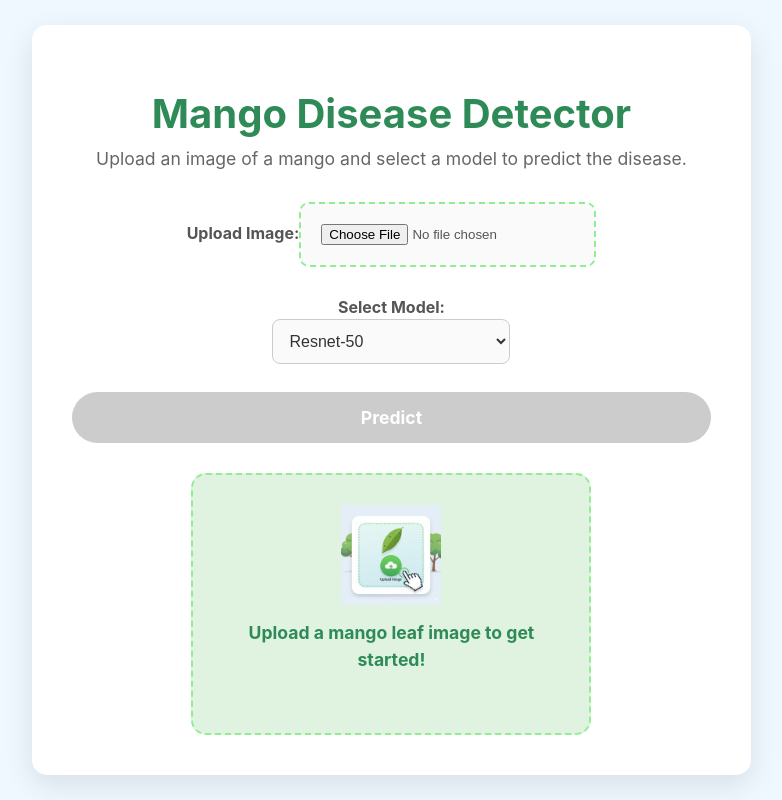
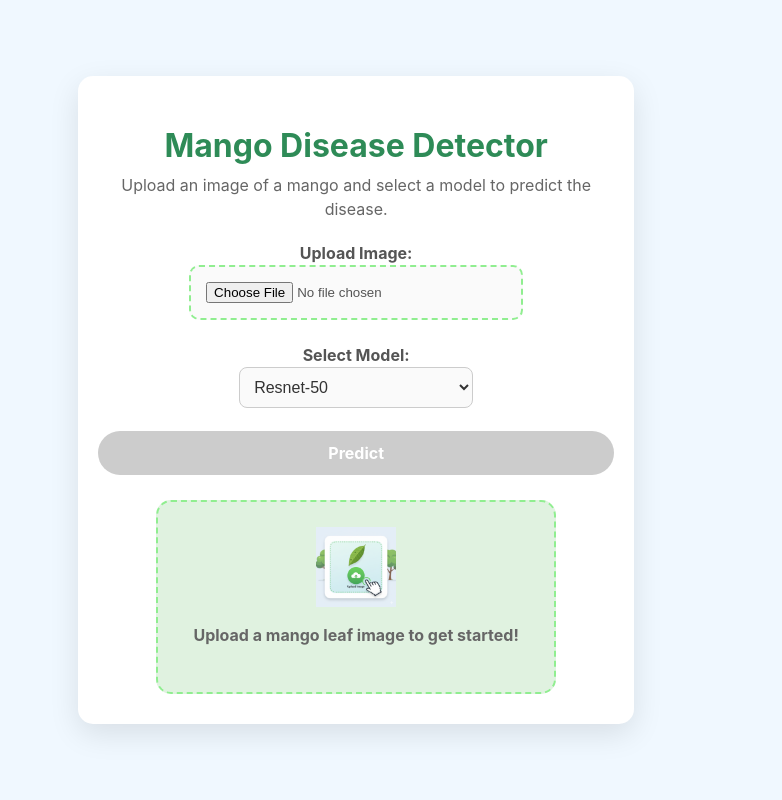
Before and after one commit to Ash19032005/mango-disease, a React (Vite) app in the folder frontend/: page / in a window 1280 px wide. Shown: the whole page, without its empty margins (273-1055 px from the left). Built offline with nearby package versions, Linux system fonts and the light colour scheme.

Commit message:
changed App.jsx and App.css

```diff
--- a/frontend/src/App.css
+++ b/frontend/src/App.css
@@ -11,37 +11,39 @@ body {
   min-height: 100vh;
 }
 
+/* Main app container */
 .App {
   background: #fff;
   border-radius: 15px;
   box-shadow: 0 10px 30px rgba(0, 0, 0, 0.1);
-  padding: 40px;
+  padding: 30px 20px;
   width: 90%;
-  max-width: 900px;
+  max-width: 600px;
   text-align: center;
   margin: 20px;
+  box-sizing: border-box;
 }
 
-/* Header and text styling */
+/* Header */
 h1 {
-  font-size: 2.5em;
+  font-size: 2em;
   color: #2e8b57; /* Sea green */
   margin-bottom: 10px;
 }
 
 p {
-  font-size: 1.1em;
+  font-size: 1em;
   color: #666;
   margin-top: 0;
-  margin-bottom: 30px;
+  margin-bottom: 20px;
 }
 
-/* Container for controls */
+/* Controls */
 .controls {
   display: flex;
   flex-direction: column;
-  gap: 20px;
-  margin-bottom: 30px;
+  gap: 15px;
+  margin-bottom: 25px;
 }
 
 .file-upload, .model-select {
@@ -56,14 +58,16 @@ p {
   margin-bottom: 8px;
 }
 
-/* Styling for file input */
+/* File input */
 input[type="file"] {
-  border: 2px dashed #90ee90; /* Light green */
+  border: 2px dashed #90ee90;
   border-radius: 10px;
-  padding: 20px;
+  padding: 15px;
   cursor: pointer;
   background-color: #fafafa;
   transition: all 0.3s ease;
+  width: 100%;
+  max-width: 300px;
 }
 
 input[type="file"]:hover {
@@ -71,9 +75,9 @@ input[type="file"]:hover {
   border-color: #2e8b57;
 }
 
-/* Styling for dropdown (select) menu */
+/* Dropdown */
 select {
-  padding: 12px;
+  padding: 10px;
   border: 1px solid #ccc;
   border-radius: 8px;
   background-color: #fafafa;
@@ -84,14 +88,14 @@ select {
   cursor: pointer;
 }
 
-/* Styling for the predict button */
+/* Predict button */
 button {
-  padding: 15px 30px;
+  padding: 12px 25px;
   border: none;
   border-radius: 50px;
-  background-color: #2e8b57; /* Sea green */
+  background-color: #2e8b57;
   color: white;
-  font-size: 1.1em;
+  font-size: 1em;
   font-weight: bold;
   cursor: pointer;
   transition: transform 0.2s, box-shadow 0.2s;
@@ -99,7 +103,7 @@ button {
 }
 
 button:hover {
-  transform: translateY(-3px);
+  transform: translateY(-2px);
   box-shadow: 0 6px 20px rgba(46, 139, 87, 0.6);
 }
 
@@ -110,146 +114,77 @@ button:disabled {
   box-shadow: none;
 }
 
-/* Container for results and preview */
+/* Results container */
 .results-container {
   display: flex;
   flex-direction: column;
-  gap: 30px;
+  gap: 25px;
   align-items: center;
-  margin-top: 30px;
+  margin-top: 20px;
+}
+
+/* Image display */
+.image-display-area {
+  width: 100%;
+  display: flex;
+  justify-content: center;
+  align-items: center;
 }
 
 .image-preview {
   background: #f9f9f9;
   border-radius: 15px;
-  padding: 20px;
+  padding: 15px;
   box-shadow: 0 5px 15px rgba(0, 0, 0, 0.05);
   width: 100%;
+  max-width: 400px;
+  box-sizing: border-box;
+  text-align: center;
+}
+
+.image-preview h2 {
+  color: #555;
+  margin-top: 0;
+  margin-bottom: 10px;
+  font-size: 1.1em;
 }
 
 .image-preview img {
   max-width: 100%;
   height: auto;
   border-radius: 10px;
-  border: 5px solid #fff;
-  box-shadow: 0 2px 10px rgba(0, 0, 0, 0.1);
+  border: 4px solid #e0f2e0;
+  box-shadow: 0 2px 8px rgba(0, 0, 0, 0.1);
 }
 
-/* Styling for the prediction results list */
-.predictions-list {
-  background: #e6f7ff; /* Light blue */
-  border: 1px solid #b3e0ff;
+/* Upload placeholder */
+.upload-placeholder {
+  background: #e0f2e0;
+  border: 2px dashed #90ee90;
   border-radius: 15px;
   padding: 25px;
-  width: 100%;
-  box-shadow: inset 0 0 10px rgba(0, 0, 0, 0.05);
-}
-
-.predictions-list h2 {
-  color: #0077b6; /* Ocean blue */
-  margin-top: 0;
-  margin-bottom: 15px;
-}
-
-.predictions-list ul {
-  list-style-type: none;
-  padding: 0;
-  margin: 0;
-  text-align: left;
-}
-
-.predictions-list li {
-  background: #f0faff;
-  margin-bottom: 10px;
-  padding: 12px 15px;
-  border-radius: 8px;
-  font-size: 1.1em;
-  color: #333;
-}
-
-/* Error message styling */
-.error {
-  color: #d9534f; /* Red */
-  background-color: #fde8e8;
-  border: 1px solid #f2c7c7;
-  padding: 15px;
-  border-radius: 8px;
-  margin-top: 20px;
-}
-
-/* ... (previous CSS code) ... */
-
-/* New styles for image display area */
-.image-display-area {
-  min-height: 250px; /* Ensure consistent height */
-  display: flex;
-  justify-content: center;
-  align-items: center;
-  width: 100%;
-}
-
-.image-preview {
-  background: #f9f9f9;
-  border-radius: 15px;
-  padding: 20px;
-  box-shadow: 0 5px 15px rgba(0, 0, 0, 0.05);
-  width: 100%;
-  max-width: 400px; /* Limit image preview size */
-  box-sizing: border-box; /* Include padding in width */
-}
-
-.image-preview h2 {
-    color: #555;
-    margin-top: 0;
-    margin-bottom: 15px;
-    font-size: 1.2em;
-}
-
-.image-preview img {
-  max-width: 100%;
-  height: auto;
-  border-radius: 10px;
-  border: 5px solid #e0f2e0; /* Light green border for uploaded image */
-  box-shadow: 0 2px 10px rgba(0, 0, 0, 0.1);
-}
-
-/* Styles for the Upload Placeholder */
-.upload-placeholder {
-  background: #e0f2e0; /* Very light green */
-  border: 2px dashed #90ee90;
-  border-radius: 15px;
-  padding: 30px;
   text-align: center;
-  color: #666;
+  color: #2e8b57;
+  font-weight: bold;
   width: 100%;
   max-width: 400px;
   box-sizing: border-box;
-  display: flex;
-  flex-direction: column;
-  justify-content: center;
-  align-items: center;
 }
 
 .upload-placeholder img {
-  width: 100px; /* Size of your placeholder GIF */
+  width: 80px;
   height: auto;
-  margin-bottom: 15px;
+  margin-bottom: 10px;
 }
 
-.upload-placeholder p {
-  font-size: 1.1em;
-  color: #2e8b57;
-  font-weight: bold;
-}
-
-/* Styles for Loading Indicator */
+/* Loading and success animation */
 .loading-indicator, .prediction-success-animation {
   text-align: center;
-  margin-top: 20px;
+  margin-top: 10px;
   background: #f0faff;
   border: 1px solid #b3e0ff;
   border-radius: 15px;
-  padding: 20px;
+  padding: 15px;
   box-shadow: 0 2px 8px rgba(0, 0, 0, 0.05);
   width: 100%;
   max-width: 400px;
@@ -257,21 +192,94 @@ button:disabled {
 }
 
 .loading-indicator img, .prediction-success-animation img {
-  width: 80px; /* Size of your loading/success GIF */
+  width: 60px;
   height: auto;
   margin-bottom: 10px;
 }
 
 .loading-indicator p {
-  font-size: 1.1em;
+  font-size: 1em;
   color: #0077b6;
   font-weight: bold;
 }
 
 .prediction-success-animation p {
-  font-size: 1.2em;
+  font-size: 1em;
   color: #2e8b57;
   font-weight: bold;
 }
 
-/* ... (rest of your existing CSS) ... */
+/* Prediction list */
+.predictions-list {
+  background: #e6f7ff;
+  border: 1px solid #b3e0ff;
+  border-radius: 15px;
+  padding: 20px;
+  width: 100%;
+  max-width: 400px;
+  box-sizing: border-box;
+  text-align: left;
+}
+
+.predictions-list h2 {
+  color: #0077b6;
+  margin-top: 0;
+  margin-bottom: 15px;
+  font-size: 1.2em;
+}
+
+.predictions-list ul {
+  list-style-type: none;
+  padding: 0;
+  margin: 0;
+}
+
+.predictions-list li {
+  background: #f0faff;
+  margin-bottom: 10px;
+  padding: 10px 12px;
+  border-radius: 8px;
+  font-size: 1em;
+  color: #333;
+  display: flex;
+  justify-content: space-between;
+  font-weight: bold;
+}
+
+/* Error message */
+.error {
+  color: #d9534f;
+  background-color: #fde8e8;
+  border: 1px solid #f2c7c7;
+  padding: 12px;
+  border-radius: 8px;
+  margin-top: 15px;
+  width: 100%;
+  max-width: 400px;
+  box-sizing: border-box;
+  text-align: center;
+}
+
+/* Responsive adjustments */
+@media (max-width: 480px) {
+  .App {
+    padding: 20px 15px;
+  }
+
+  h1 {
+    font-size: 1.7em;
+  }
+
+  p {
+    font-size: 0.95em;
+  }
+
+  button {
+    width: 100%;
+    padding: 12px 0;
+  }
+
+  input[type="file"], select {
+    width: 100%;
+  }
+}
--- a/frontend/src/App.jsx
+++ b/frontend/src/App.jsx
@@ -137,6 +137,8 @@ function App() {
             </ul>
           </div>
         )}
+
+
       </div>
     </div>
   );
```
